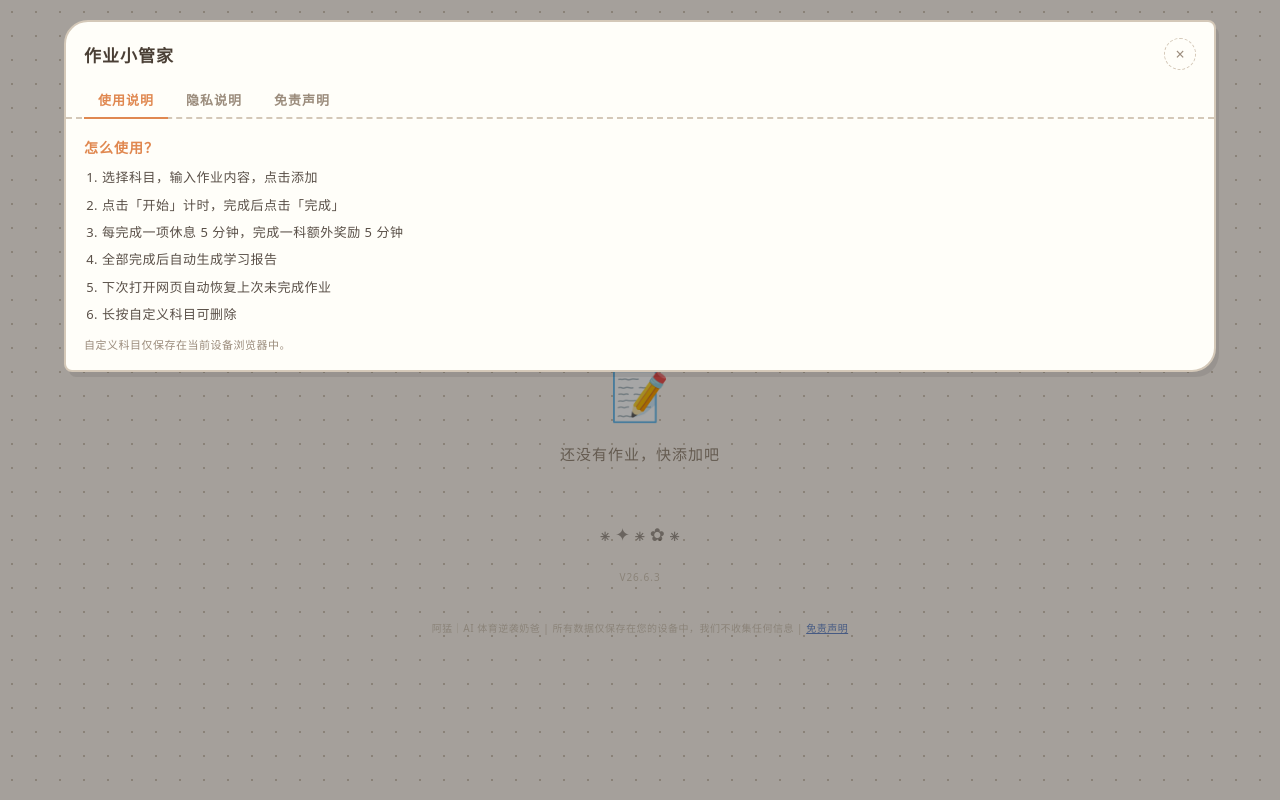
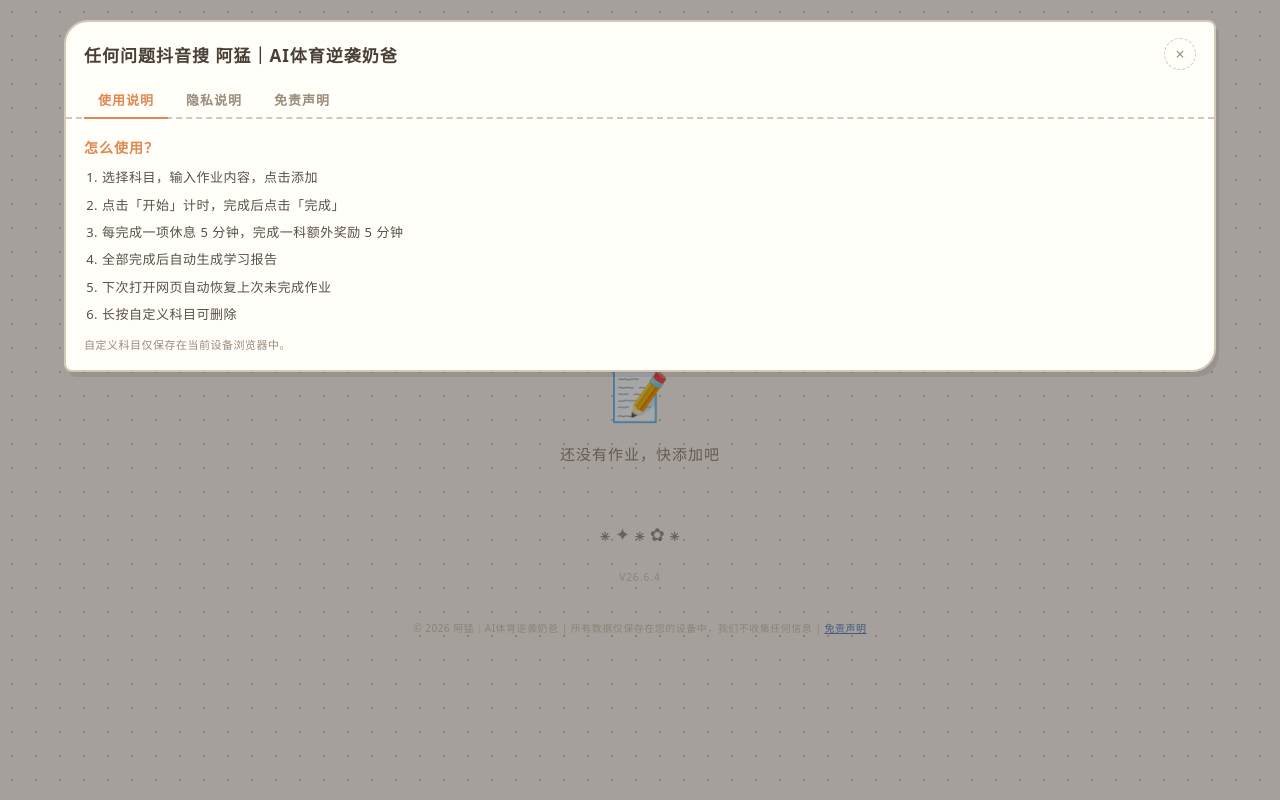
Before and after one commit to CmsMeng/kid-checkin, a website: page index.html in a window 1280 px wide. Both pictures are taken after a click on the button "关于". Drawn offline with nearby package versions, Linux system fonts and the light colour scheme; a web font is replaced by a local one.

Commit message:
V26.6.4 修正Footer署名+关于弹窗标题
Footer: © 2026 阿猛｜AI体育逆袭奶爸，弹窗标题: 任何问题抖音搜 阿猛｜AI体育逆袭奶爸

```diff
--- a/index.html
+++ b/index.html
@@ -1399,9 +1399,9 @@
   </div>
 
   <div class="doodle-row">⁕ ✦ ⁕ ✿ ⁕</div>
-  <div class="version-footer">V26.6.3</div>
+  <div class="version-footer">V26.6.4</div>
   <div class="app-footer">
-    阿猛｜AI 体育逆袭奶爸 | 所有数据仅保存在您的设备中，我们不收集任何信息 |
+    © 2026 阿猛｜AI体育逆袭奶爸 | 所有数据仅保存在您的设备中，我们不收集任何信息 |
     <a onclick="openAbout()">免责声明</a>
   </div>
 </div>
@@ -1410,7 +1410,7 @@
 <div class="about-mask" id="aboutMask" onclick="closeAbout(event)">
   <div class="about-modal" onclick="event.stopPropagation()">
     <div class="am-header">
-      <h3>作业小管家</h3>
+      <h3>任何问题抖音搜 阿猛｜AI体育逆袭奶爸</h3>
       <button class="btn-am-close" onclick="closeAbout()">×</button>
     </div>
     <div class="am-tabs">
```
